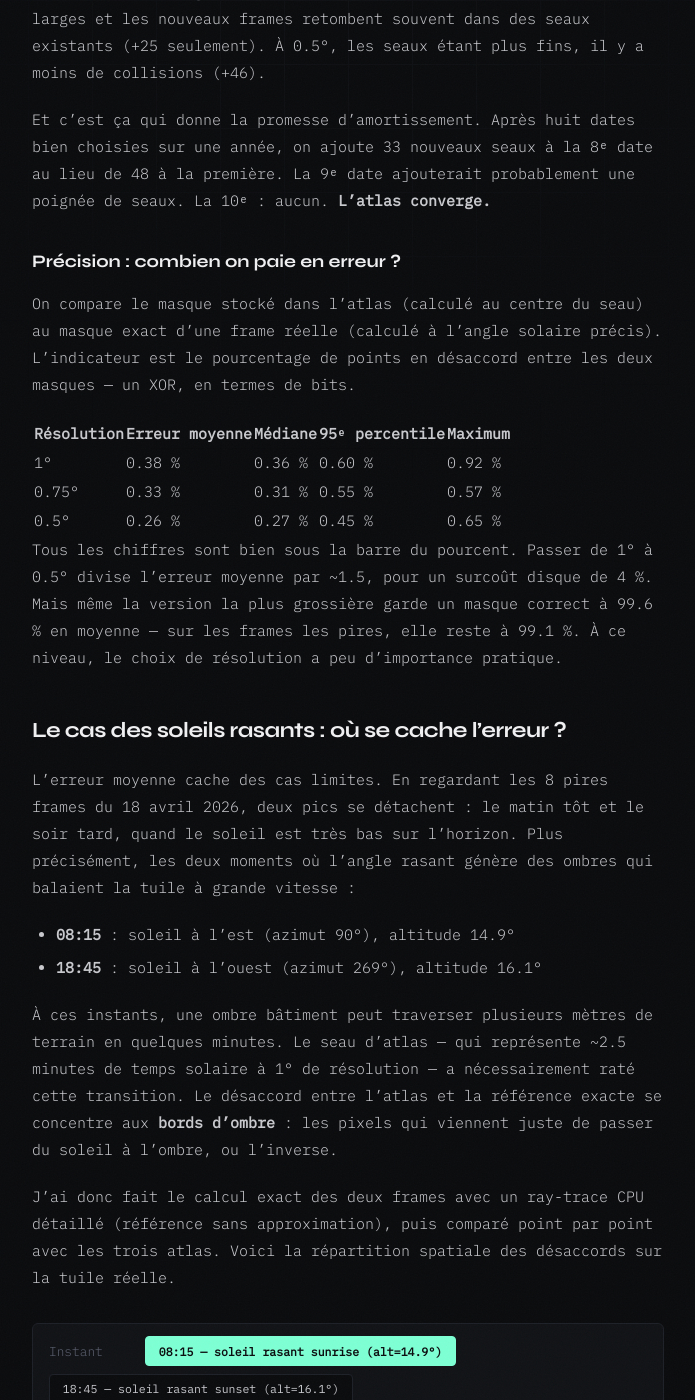
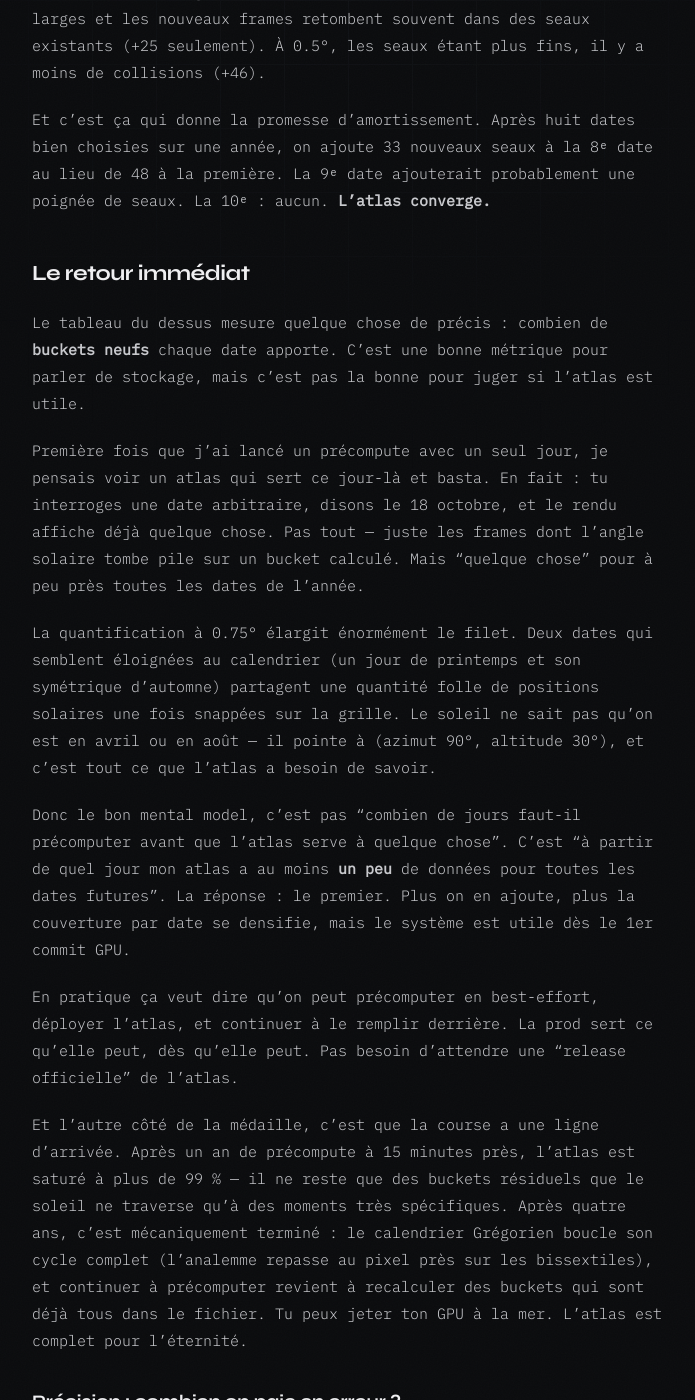
Before and after one commit to salfab/seesharpch, a Jekyll site: the page built from _posts/2026-04-18-rainbow-tables-atlas.md, in a window 1280 px wide and 1400 px high, scrolled down 4214 px. Shown: the whole window, without its empty margins (292-987 px from the left). Built offline with Jekyll 4.4.1, drawn with Linux system fonts in a browser that asks for light colours.

Commit message:
rainbow-tables-atlas: add 'retour immediat' section

```diff
--- a/_posts/2026-04-18-rainbow-tables-atlas.md
+++ b/_posts/2026-04-18-rainbow-tables-atlas.md
@@ -75,6 +75,20 @@ La divergence apparaît à la 6ᵉ date, en septembre. La trajectoire repasse su
 
 Et c'est ça qui donne la promesse d'amortissement. Après huit dates bien choisies sur une année, on ajoute 33 nouveaux seaux à la 8ᵉ date au lieu de 48 à la première. La 9ᵉ date ajouterait probablement une poignée de seaux. La 10ᵉ : aucun. **L'atlas converge.**
 
+## Le retour immédiat
+
+Le tableau du dessus mesure quelque chose de précis : combien de **buckets neufs** chaque date apporte. C'est une bonne métrique pour parler de stockage, mais c'est pas la bonne pour juger si l'atlas est utile.
+
+Première fois que j'ai lancé un précompute avec un seul jour, je pensais voir un atlas qui sert ce jour-là et basta. En fait : tu interroges une date arbitraire, disons le 18 octobre, et le rendu affiche déjà quelque chose. Pas tout — juste les frames dont l'angle solaire tombe pile sur un bucket calculé. Mais "quelque chose" pour à peu près toutes les dates de l'année.
+
+La quantification à 0.75° élargit énormément le filet. Deux dates qui semblent éloignées au calendrier (un jour de printemps et son symétrique d'automne) partagent une quantité folle de positions solaires une fois snappées sur la grille. Le soleil ne sait pas qu'on est en avril ou en août — il pointe à (azimut 90°, altitude 30°), et c'est tout ce que l'atlas a besoin de savoir.
+
+Donc le bon mental model, c'est pas "combien de jours faut-il précomputer avant que l'atlas serve à quelque chose". C'est "à partir de quel jour mon atlas a au moins **un peu** de données pour toutes les dates futures". La réponse : le premier. Plus on en ajoute, plus la couverture par date se densifie, mais le système est utile dès le 1er commit GPU.
+
+En pratique ça veut dire qu'on peut précomputer en best-effort, déployer l'atlas, et continuer à le remplir derrière. La prod sert ce qu'elle peut, dès qu'elle peut. Pas besoin d'attendre une "release officielle" de l'atlas.
+
+Et l'autre côté de la médaille, c'est que la course a une ligne d'arrivée. Après un an de précompute à 15 minutes près, l'atlas est saturé à plus de 99 % — il ne reste que des buckets résiduels que le soleil ne traverse qu'à des moments très spécifiques. Après quatre ans, c'est mécaniquement terminé : le calendrier Grégorien boucle son cycle complet (l'analemme repasse au pixel près sur les bissextiles), et continuer à précomputer revient à recalculer des buckets qui sont déjà tous dans le fichier. Tu peux jeter ton GPU à la mer. L'atlas est complet pour l'éternité.
+
 ### Précision : combien on paie en erreur ?
 
 On compare le masque stocké dans l'atlas (calculé au centre du seau) au masque exact d'une frame réelle (calculé à l'angle solaire précis). L'indicateur est le pourcentage de points en désaccord entre les deux masques — un XOR, en termes de bits.
```
